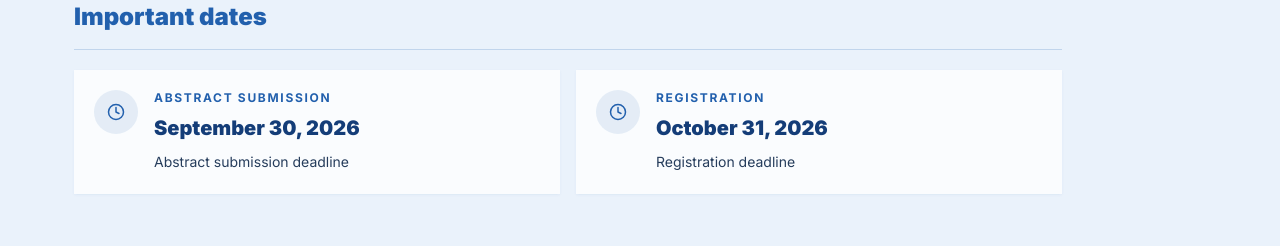
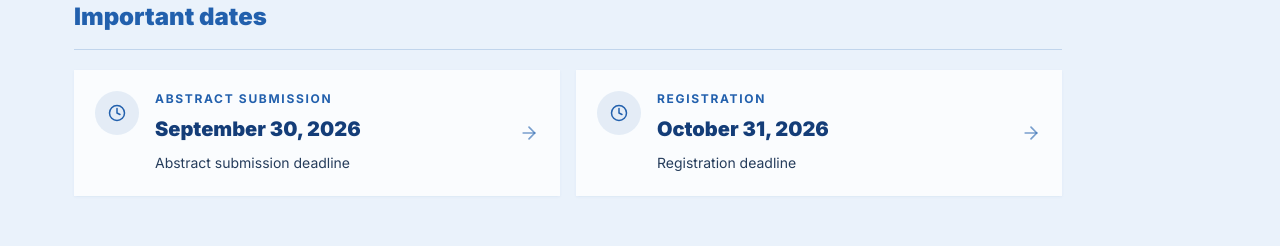
Before and after one commit to monkira99/acm2026, a Next.js app: page /dates in a window 1280 px wide. Shown: the part 282-528 px from the top of the page. Built offline with nearby package versions, Linux system fonts and the light colour scheme.

Commit message:
feat(dates): enhance DatesPage with interactive deadline cards and links

```diff
--- a/src/app/dates/page.tsx
+++ b/src/app/dates/page.tsx
@@ -1,9 +1,19 @@
 import type { Metadata } from "next";
+import Link from "next/link";
 import { SectionHero } from "@/components/ui/section-hero";
 import { importantDates } from "@/data/dates";
-import { Check, Clock } from "lucide-react";
+import { ArrowRight, Check, Clock } from "lucide-react";
 
 export const metadata: Metadata = { title: "Registration" };
+
+const dateActions: Record<string, { href: string }> = {
+  "Abstract Submission": {
+    href: "/abstract",
+  },
+  Registration: {
+    href: "/registration",
+  },
+};
 
 export default function DatesPage() {
   return (
@@ -19,10 +29,17 @@ export default function DatesPage() {
           </div>
 
           <div className="grid grid-cols-1 gap-4 md:grid-cols-2">
-            {importantDates.map((item) => (
+            {importantDates.map((item) => {
+              const action = dateActions[item.label];
+
+              return (
+                <Link
+                  key={item.label}
+                  href={action.href}
+                  className="group block h-full cursor-pointer focus-visible:outline-2 focus-visible:outline-offset-4 focus-visible:outline-[#2260AD]"
+                >
                   <article
-                key={item.label}
-                className="flex items-start gap-4 bg-white/75 px-5 py-5 shadow-sm shadow-[#2260AD]/5"
+                    className="flex h-full items-start gap-4 border border-transparent bg-white/75 px-5 py-5 shadow-sm shadow-[#2260AD]/5 transition duration-200 group-hover:-translate-y-0.5 group-hover:border-[#2260AD]/20 group-hover:bg-white group-hover:shadow-md group-hover:shadow-[#2260AD]/10"
                   >
                     <div
                       className={`flex h-11 w-11 flex-shrink-0 items-center justify-center rounded-full ${
@@ -44,7 +61,7 @@ export default function DatesPage() {
                       )}
                     </div>
 
-                <div>
+                    <div className="min-w-0 flex-1">
                       <p className="text-xs font-bold uppercase tracking-[0.14em] text-[#2260AD]">
                         {item.label}
                       </p>
@@ -59,8 +76,15 @@ export default function DatesPage() {
                         {item.description}
                       </p>
                     </div>
+
+                    <ArrowRight
+                      className="ml-auto h-5 w-5 shrink-0 self-center text-[#2260AD]/60 transition duration-200 group-hover:translate-x-1 group-hover:text-[#2260AD]"
+                      aria-hidden="true"
+                    />
                   </article>
-            ))}
+                </Link>
+              );
+            })}
           </div>
         </section>
       </div>
--- a/src/components/home/hero-banner.tsx
+++ b/src/components/home/hero-banner.tsx
@@ -24,11 +24,20 @@ const HERO_LOGOS = [
   },
 ] as const;
 
+const HERO_BACKGROUND = [
+  "radial-gradient(ellipse 74% 64% at 44% -2%, rgba(224,244,253,0.98) 0%, rgba(206,236,250,0.94) 20%, rgba(170,219,244,0.76) 42%, rgba(116,188,230,0.42) 66%, rgba(66,154,213,0) 100%)",
+  "radial-gradient(ellipse 86% 72% at 43% 30%, rgba(132,201,236,0.22) 0%, rgba(91,176,224,0.12) 52%, rgba(49,135,199,0) 100%)",
+  "linear-gradient(180deg, #75BDE9 0%, #5EADE0 25%, #3F8FCC 50%, #2172BC 74%, #0753A9 100%)",
+].join(", ");
+
 export function HeroBanner() {
   return (
-    <section className="relative min-h-0 flex-1 overflow-hidden bg-[linear-gradient(180deg,#DDF3FF_0%,#A7D4EF_14%,#4D91CB_30%,#3679BD_50%,#2967AD_72%,#2260AD_100%)]">
+    <section
+      className="relative min-h-0 flex-1 overflow-hidden bg-[#0753A9]"
+      style={{ backgroundImage: HERO_BACKGROUND }}
+    >
       <div className="relative z-10 flex h-full w-full flex-col">
-        <div className="grid w-full gap-3 px-[1cm] pt-4 sm:pt-5 lg:grid-cols-2 lg:pt-6">
+        <div className="grid w-full gap-3 px-4 pt-4 sm:px-[1cm] sm:pt-5 lg:grid-cols-2 lg:px-[1.5cm] lg:pt-6">
           {HERO_LOGOS.map((logo) => (
             <div
               key={logo.src}
@@ -48,12 +57,13 @@ export function HeroBanner() {
 
         <div className="mx-auto flex w-full max-w-7xl flex-1 items-center px-4 py-8 sm:px-6 sm:py-10 lg:px-8 lg:py-14">
           <div className="mx-auto flex max-w-4xl flex-col items-center text-center">
-            <h1 className="mb-3 text-4xl font-black leading-tight text-white drop-shadow-[0_3px_10px_rgba(16,55,104,0.28)] sm:mb-4 sm:text-6xl lg:text-7xl">
+            <h1 className="mb-3 text-4xl font-black leading-tight text-[#2260AD] sm:mb-4 sm:text-6xl lg:text-7xl">
               ACM23
             </h1>
             <div className="mb-2 max-w-4xl space-y-3 text-white drop-shadow-[0_2px_8px_rgba(16,55,104,0.3)]">
               <p className="text-lg leading-snug sm:text-xl lg:text-2xl">
-                The <Ordinal23 /> Meeting of the Asian Consortium for the Conservation
+                The <Ordinal23 /> Meeting of the Asian Consortium for the
+                Conservation
                 <br className="hidden sm:block" />
                 and Sustainable Use of Microbial Resources
               </p>
```
Also changed, not shown: 1 other file (tests, documents, lock files or other folders). Lines whose indentation alone changed are shown as unchanged.
